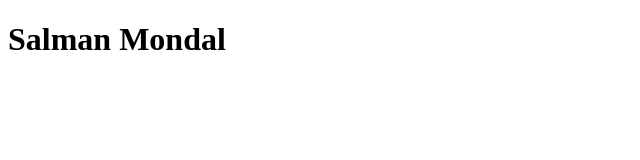
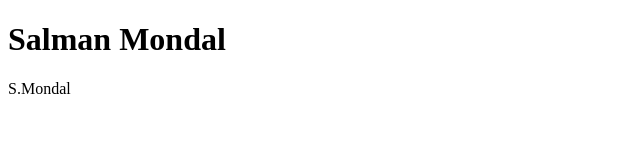
Before and after one commit to SalmanMondal2811/First-Project, a plain HTML site: page index.html in a window 1280 px wide. Shown: the full height of the page, 0-640 px from the left. Drawn offline with Linux system fonts and the light colour scheme.

Commit message:
Update index.html

```diff
--- a/index.html
+++ b/index.html
@@ -8,5 +8,6 @@
 </head>
 <body>
     <h1>Salman Mondal</h1>
+    <p>S.Mondal</p>
 </body>
 </html>
```
